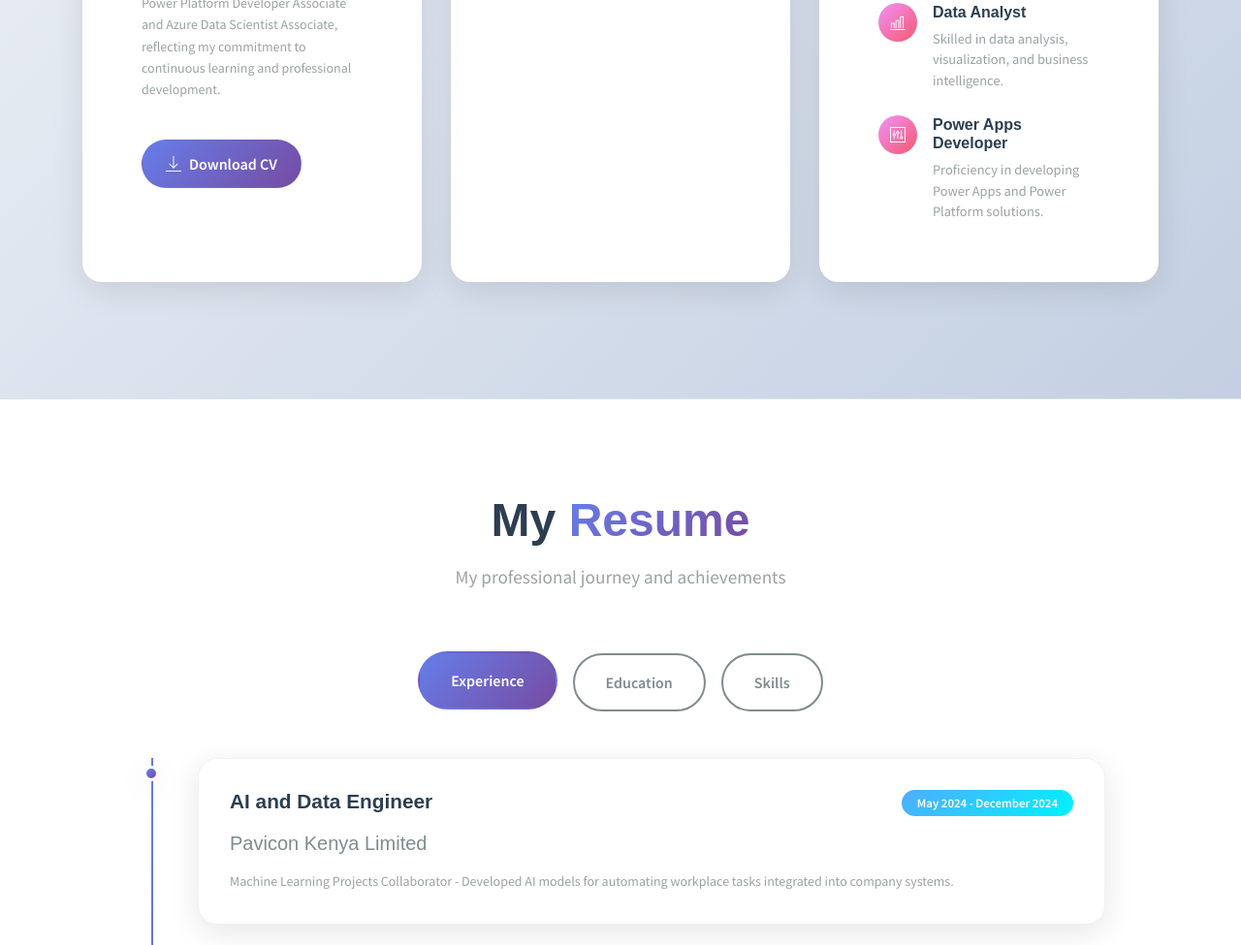
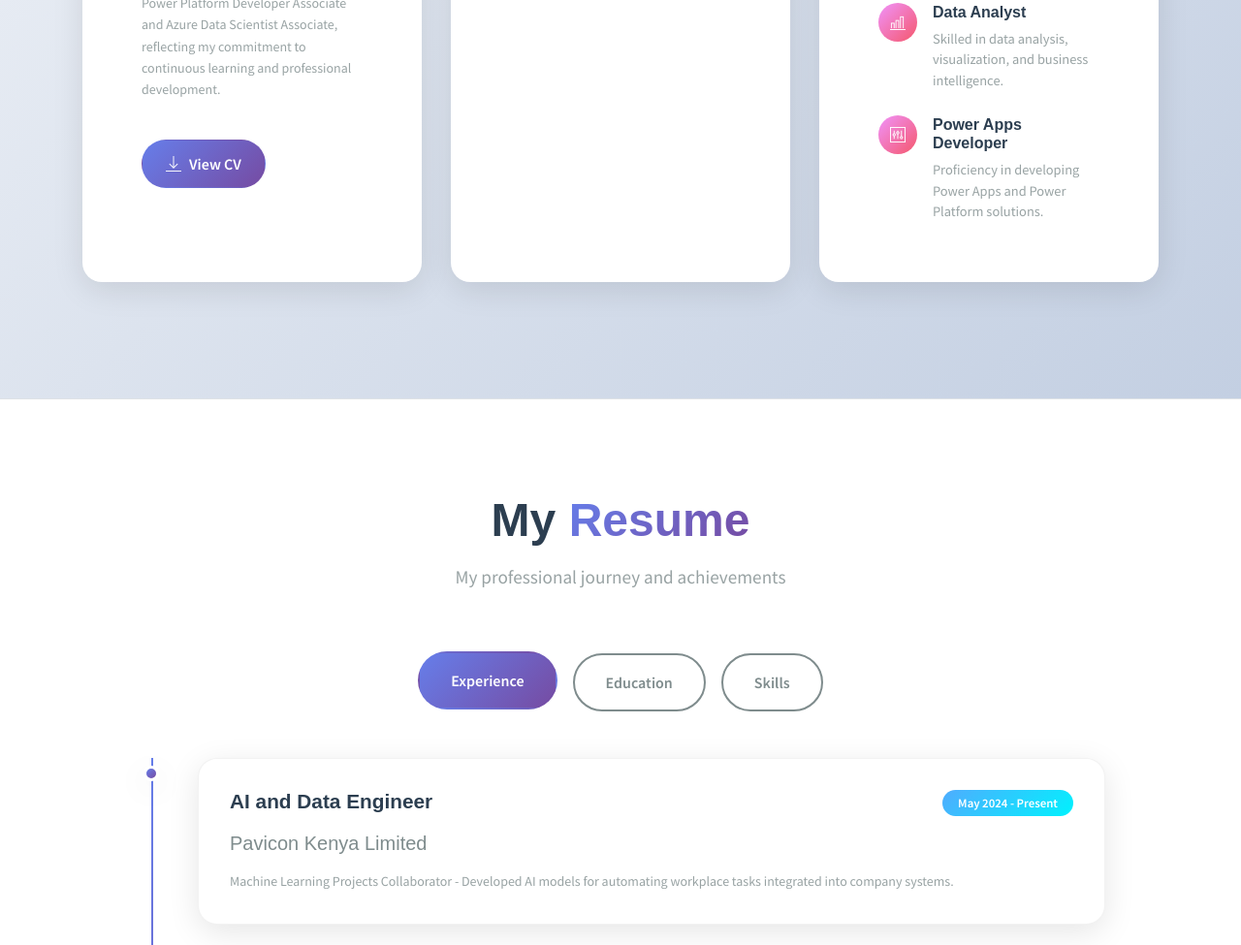
Before and after one commit to DominicOcharo/DominicOcharo.github.io, a website: page index.html in a window 1280 px wide. Shown: the part 1617-2592 px from the top of the page at 97% size. Drawn offline with Linux system fonts and the light colour scheme; some packages are replaced by stand-ins of ours.

```diff
--- a/index.html
+++ b/index.html
@@ -35,7 +35,7 @@
                     <div class="header-actions">
                         <a href="https://drive.google.com/file/d/1okedmL6lIR8eK9L8lZR7lFH6dEaa5HCe/view?usp=sharing" class="btn btn-resume">
                             <i class="ti-download"></i>
-                            <span>Download Resume</span>
+                            <span>View Resume</span>
                         </a>
                         <a href="#contact" class="btn btn-contact">
                             <i class="ti-email"></i>
@@ -144,7 +144,7 @@
                         </div>
                         <a href="https://drive.google.com/file/d/1okedmL6lIR8eK9L8lZR7lFH6dEaa5HCe/view?usp=sharing" class="btn btn-download">
                             <i class="ti-download"></i>
-                            <span>Download CV</span>
+                            <span>View CV</span>
                         </a>
                     </div>
                 </div>
@@ -260,7 +260,7 @@
                                 <div class="timeline-content">
                                     <div class="timeline-header">
                                         <h4>AI and Data Engineer</h4>
-                                        <span class="timeline-period">May 2024 - December 2024</span>
+                                        <span class="timeline-period">May 2024 - Present</span>
                                     </div>
                                     <h5 class="timeline-company">Pavicon Kenya Limited</h5>
                                     <p class="timeline-description">Machine Learning Projects Collaborator - Developed AI models for automating workplace tasks integrated into company systems.</p>
```
Also changed, not shown: 1 other file.
